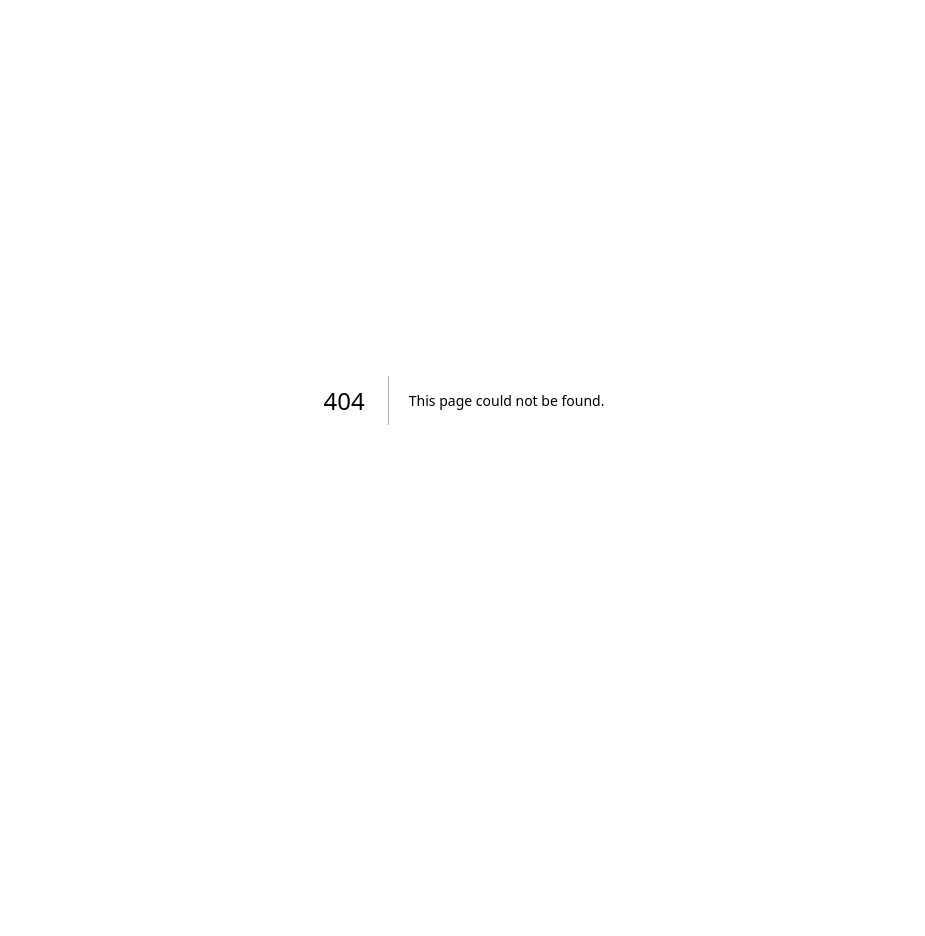
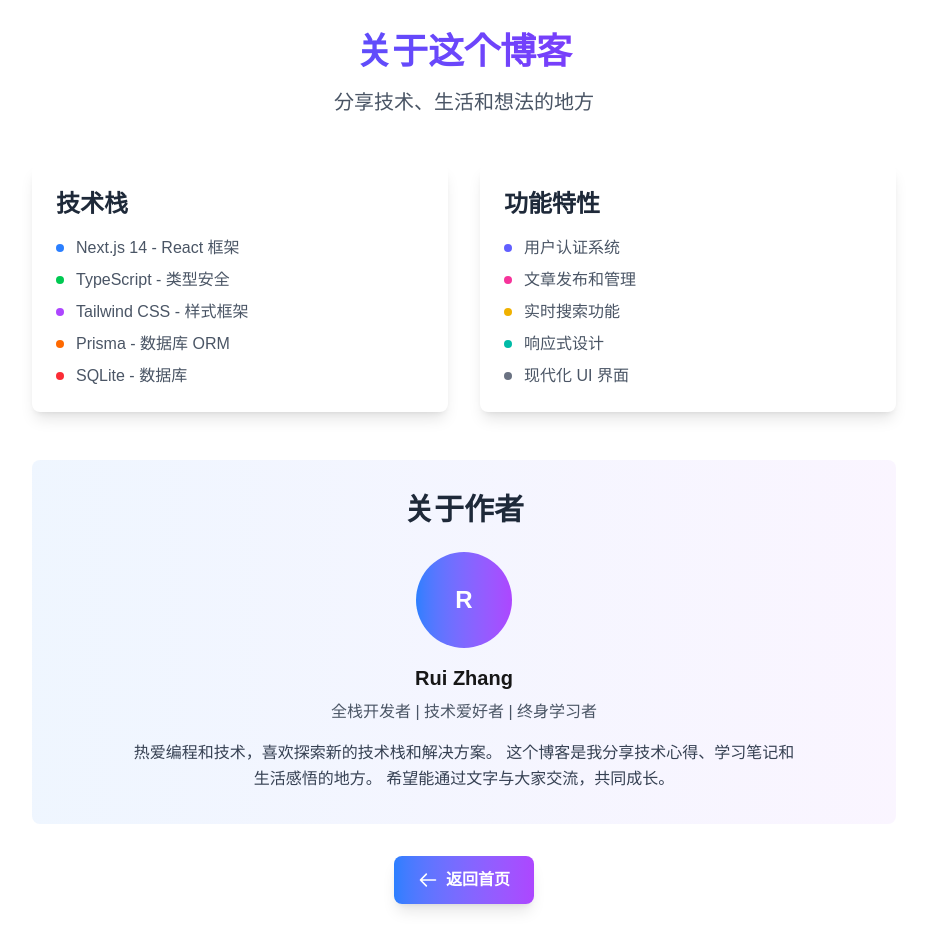
Before and after one commit to heyrui1/blog, a Next.js app: page /about in a window 1280 px wide. Before the commit this address had no page. Shown: the whole page, without its empty margins (176-1101 px from the left). Before the commit the page ends 800 px from the top, so only its background shows below. Built offline with nearby package versions, Linux system fonts and the light colour scheme.

Commit message:
add about page

```diff
--- /dev/null
+++ b/app/about/page.tsx
@@ -0,0 +1,113 @@
+"use client";
+import Link from "next/link";
+
+export default function AboutPage() {
+  return (
+    <main className="max-w-4xl mx-auto py-8 px-4 animate-fade-in">
+      <div className="text-center mb-12">
+        <h1 className="text-4xl font-bold mb-4 bg-gradient-to-r from-blue-600 to-purple-600 bg-clip-text text-transparent">
+          关于这个博客
+        </h1>
+        <p className="text-xl text-gray-600">分享技术、生活和想法的地方</p>
+      </div>
+
+      <div className="grid md:grid-cols-2 gap-8 mb-12">
+        <div className="bg-white p-6 rounded-lg shadow-lg">
+          <h2 className="text-2xl font-semibold mb-4 text-gray-800">技术栈</h2>
+          <ul className="space-y-2 text-gray-600">
+            <li className="flex items-center">
+              <span className="w-2 h-2 bg-blue-500 rounded-full mr-3"></span>
+              Next.js 14 - React 框架
+            </li>
+            <li className="flex items-center">
+              <span className="w-2 h-2 bg-green-500 rounded-full mr-3"></span>
+              TypeScript - 类型安全
+            </li>
+            <li className="flex items-center">
+              <span className="w-2 h-2 bg-purple-500 rounded-full mr-3"></span>
+              Tailwind CSS - 样式框架
+            </li>
+            <li className="flex items-center">
+              <span className="w-2 h-2 bg-orange-500 rounded-full mr-3"></span>
+              Prisma - 数据库 ORM
+            </li>
+            <li className="flex items-center">
+              <span className="w-2 h-2 bg-red-500 rounded-full mr-3"></span>
+              SQLite - 数据库
+            </li>
+          </ul>
+        </div>
+
+        <div className="bg-white p-6 rounded-lg shadow-lg">
+          <h2 className="text-2xl font-semibold mb-4 text-gray-800">
+            功能特性
+          </h2>
+          <ul className="space-y-2 text-gray-600">
+            <li className="flex items-center">
+              <span className="w-2 h-2 bg-indigo-500 rounded-full mr-3"></span>
+              用户认证系统
+            </li>
+            <li className="flex items-center">
+              <span className="w-2 h-2 bg-pink-500 rounded-full mr-3"></span>
+              文章发布和管理
+            </li>
+            <li className="flex items-center">
+              <span className="w-2 h-2 bg-yellow-500 rounded-full mr-3"></span>
+              实时搜索功能
+            </li>
+            <li className="flex items-center">
+              <span className="w-2 h-2 bg-teal-500 rounded-full mr-3"></span>
+              响应式设计
+            </li>
+            <li className="flex items-center">
+              <span className="w-2 h-2 bg-gray-500 rounded-full mr-3"></span>
+              现代化 UI 界面
+            </li>
+          </ul>
+        </div>
+      </div>
+
+      <div className="bg-gradient-to-r from-blue-50 to-purple-50 p-8 rounded-lg mb-8">
+        <h2 className="text-3xl font-bold mb-6 text-center text-gray-800">
+          关于作者
+        </h2>
+        <div className="text-center">
+          <div className="w-24 h-24 bg-gradient-to-r from-blue-500 to-purple-500 rounded-full mx-auto mb-4 flex items-center justify-center">
+            <span className="text-white text-2xl font-bold">R</span>
+          </div>
+          <h3 className="text-xl font-semibold mb-2">Rui Zhang</h3>
+          <p className="text-gray-600 mb-4">
+            全栈开发者 | 技术爱好者 | 终身学习者
+          </p>
+          <p className="text-gray-700 leading-relaxed max-w-2xl mx-auto">
+            热爱编程和技术，喜欢探索新的技术栈和解决方案。
+            这个博客是我分享技术心得、学习笔记和生活感悟的地方。
+            希望能通过文字与大家交流，共同成长。
+          </p>
+        </div>
+      </div>
+
+      <div className="text-center">
+        <Link
+          href="/"
+          className="inline-flex items-center px-6 py-3 bg-gradient-to-r from-blue-500 to-purple-500 text-white font-semibold rounded-lg hover:from-blue-600 hover:to-purple-600 transition-all duration-200 shadow-lg hover:shadow-xl"
+        >
+          <svg
+            className="w-5 h-5 mr-2"
+            fill="none"
+            stroke="currentColor"
+            viewBox="0 0 24 24"
+          >
+            <path
+              strokeLinecap="round"
+              strokeLinejoin="round"
+              strokeWidth={2}
+              d="M10 19l-7-7m0 0l7-7m-7 7h18"
+            />
+          </svg>
+          返回首页
+        </Link>
+      </div>
+    </main>
+  );
+}
```
